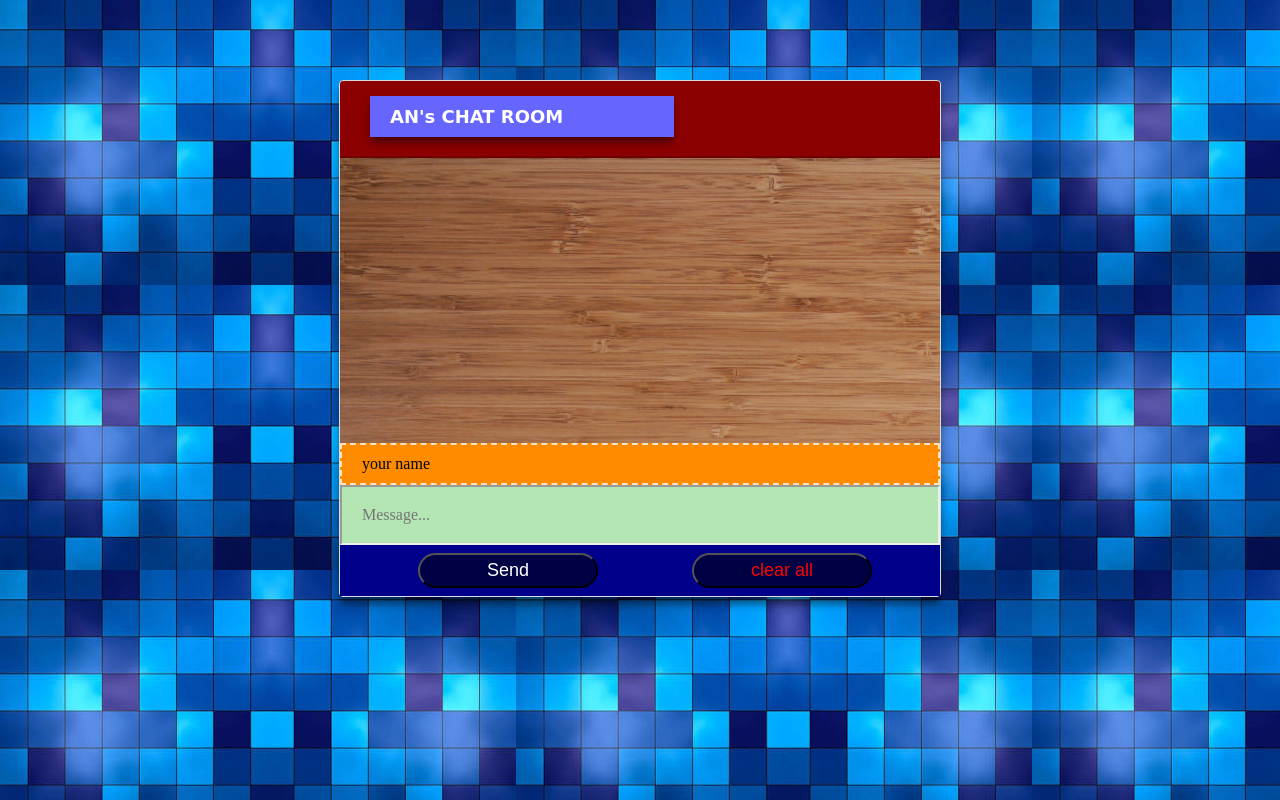
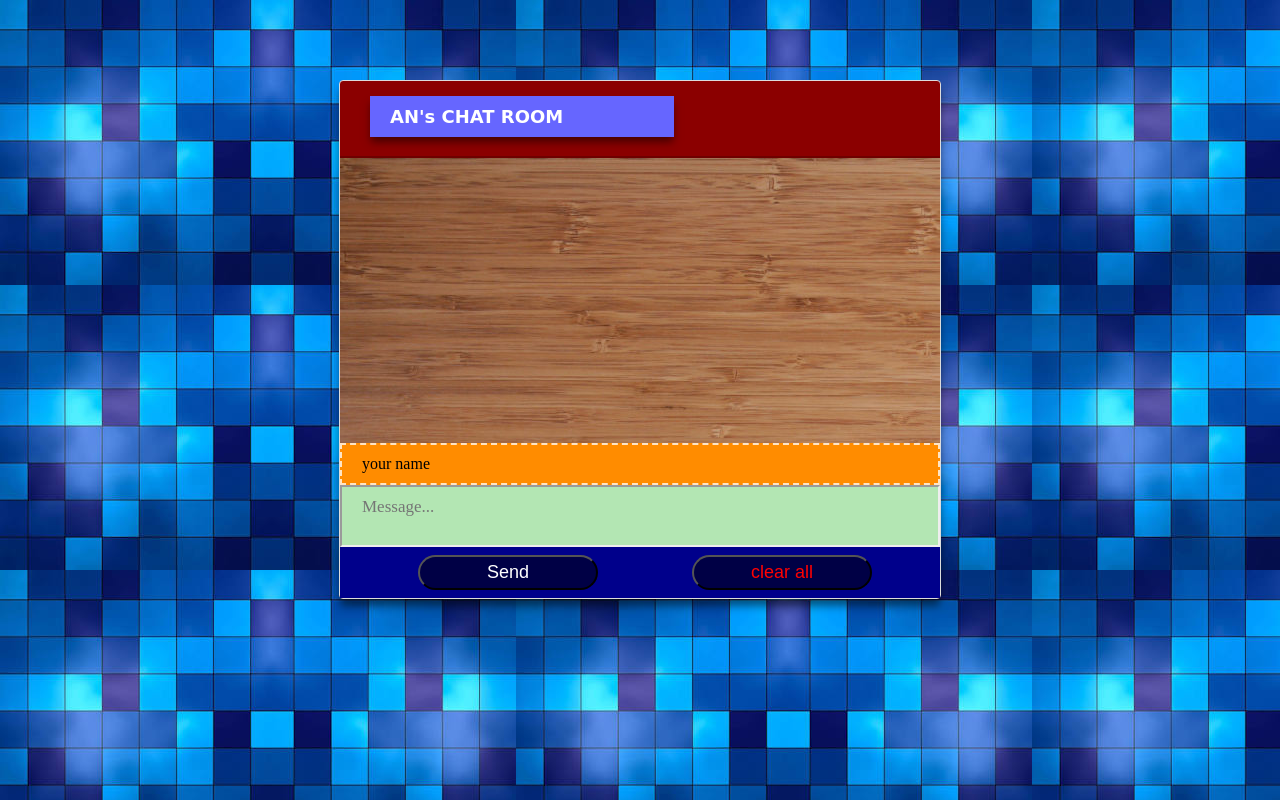
Before and after one commit to ankm1998/every1, a website: page public/index.html in a window 1280 px wide. Drawn offline with nearby package versions, Linux system fonts and the light colour scheme; no server answers.

Commit message:
Update index.html

```diff
--- a/public/index.html
+++ b/public/index.html
@@ -16,7 +16,8 @@
                 <div id="feedback"></div>
              </div>
              <input id="handle" type="text" value="your name" onkeyup ="clean('handle')" onkeydown="clean('handle')">
-            <input id="message" type="text" placeholder="Message..." onkeyup ="clean('message')" onkeydown="clean('message')" style="background-color:rgb(179, 230, 179); height:60px; color:black; box-sizing:border-box; border:2px inset;">
+                        <textarea id="message" type="text" placeholder="Message..." onkeyup="clean(&#39;message&#39;)" onkeydown="clean(&#39;message&#39;)" style="background-color:rgb(179, 230, 179); height:62px; color:black; box-sizing:border-box; border:2px inset; width: 100%; resize: none; padding: 10px 20px; font-family: Nunito; font-size: 17px; display: block; line-height: normal;"></textarea>
+
             <div class="but"><button id="send" onclick="setTimeout(ClearFields, 100); validateText();">Send</button>            <button id="refresh" onclick="location.href=location.href">clear all</button>
             </div>
         </div>
```
